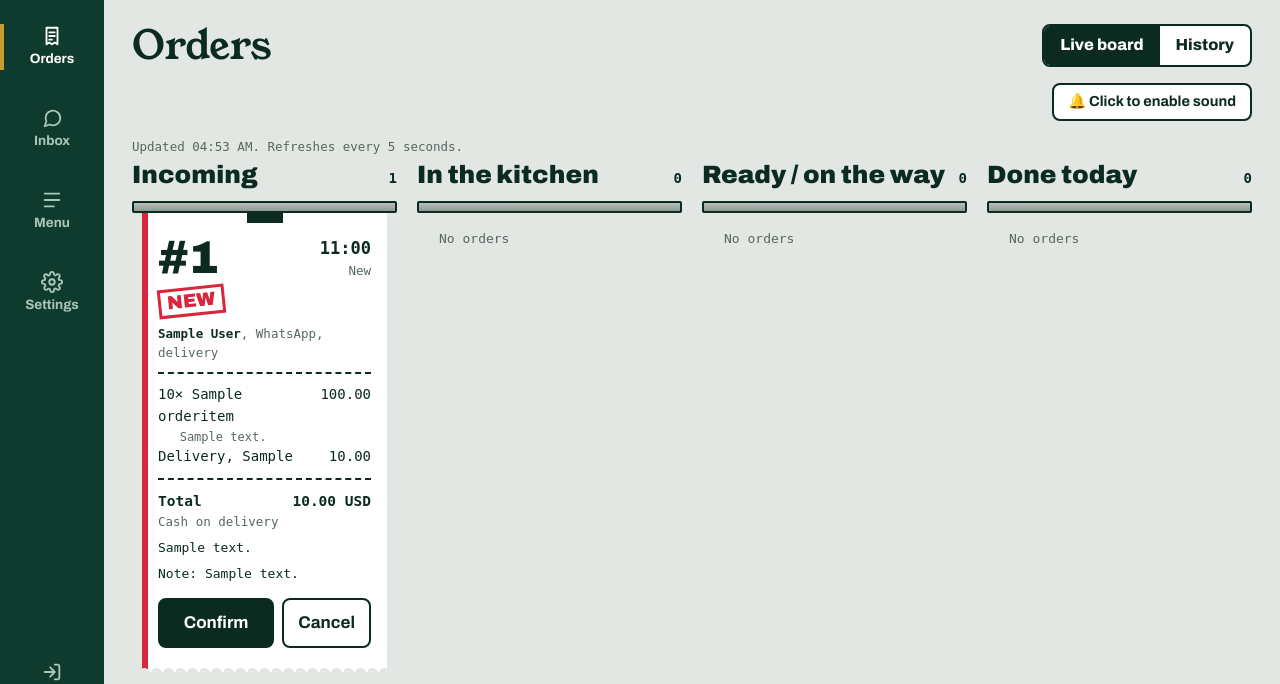
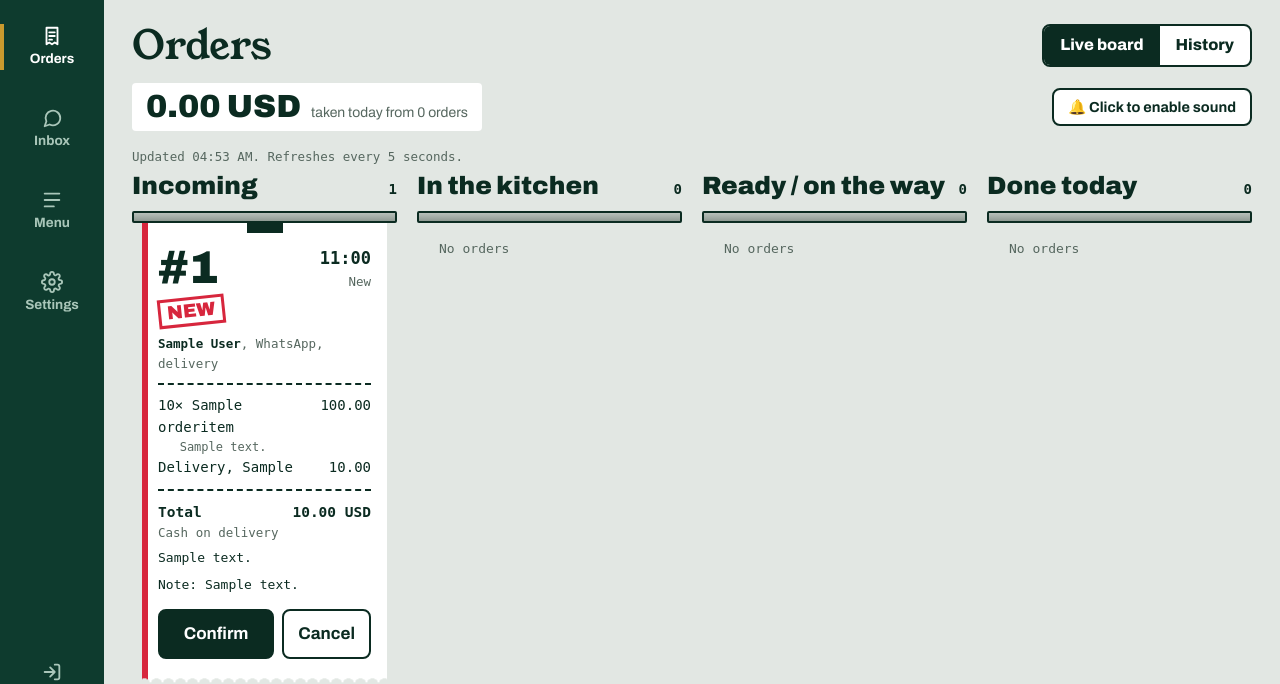
Before and after one commit to Namorgha/menuchat, a Django app: page /portal/orders/ in a window 1280 px wide. Shown: the part 76-760 px from the top of the page. Run offline with Django 5.2, Linux system fonts and the light colour scheme; a user stored in the database is signed in; tables that the repository leaves empty hold one stand-in row (values such as "Sample post"); some web fonts are replaced.

Commit message:
Show today's takings on the orders board
The board header shows the total of today's orders that weren't
cancelled and how many there were; it refreshes with the board.

```diff
--- a/portal/views.py
+++ b/portal/views.py
@@ -8,7 +8,7 @@ from django.contrib.auth import views as auth_views
 from django.contrib.auth.decorators import login_required
 from django.core.paginator import Paginator
 from django.db import transaction
-from django.db.models import Max, Prefetch, Q
+from django.db.models import Count, Max, Prefetch, Q, Sum
 from django.http import Http404, JsonResponse
 from django.shortcuts import get_object_or_404, redirect, render
 from django.urls import reverse
@@ -173,10 +173,19 @@ def _start_of_today():
     return timezone.localtime().replace(hour=0, minute=0, second=0, microsecond=0)
 
 
+def takings_today(restaurant) -> dict:
+    """Today's takings: the total of today's orders that weren't cancelled."""
+    today = Order.objects.filter(restaurant=restaurant, created_at__gte=_start_of_today()).exclude(
+        status=Order.Status.CANCELLED
+    )
+    summary = today.aggregate(total=Sum("total"), count=Count("id"))
+    return {"amount": f"{summary['total'] or 0:,.2f} {restaurant.currency}", "count": summary["count"]}
+
+
 @portal_view
 @require_GET
 def orders(request):
-    return page(request, "portal/orders_live.html", "orders", {"tab": "live"})
+    return page(request, "portal/orders_live.html", "orders", {"tab": "live", "takings": takings_today(request.restaurant)})
 
 
 @portal_view
@@ -219,7 +228,7 @@ def orders_data(request):
         {"title": title, "orders": [serialize(o) for o in orders if o.status in statuses]}
         for title, statuses in BOARD_COLUMNS
     ]
-    return JsonResponse({"columns": columns, "is_open": restaurant.is_open})
+    return JsonResponse({"columns": columns, "is_open": restaurant.is_open, "takings": takings_today(restaurant)})
 
 
 @portal_view
--- a/templates/portal/orders_live.html
+++ b/templates/portal/orders_live.html
@@ -3,7 +3,7 @@
 {% block content %}
 {% include "portal/_orders_tabs.html" %}
 <div class="board-bar">
-  <span></span>
+  <div class="takings" aria-live="polite"><b id="takings">{{ takings.amount }}</b><span id="takings-count">taken today from {{ takings.count }} order{{ takings.count|pluralize }}</span></div>
   <button type="button" class="btn btn-sm" id="sound-toggle" aria-pressed="false">🔕 Sound off</button>
 </div>
 <p class="board-status" id="board-status" aria-live="polite">Loading orders…</p>
@@ -18,6 +18,8 @@
   const csrf = document.querySelector("[name=csrfmiddlewaretoken]").value;
   const board = document.getElementById("board");
   const status = document.getElementById("board-status");
+  const takings = document.getElementById("takings");
+  const takingsCount = document.getElementById("takings-count");
   const esc = s => String(s ?? "").replace(/[&<>"']/g, c => ({ "&": "&amp;", "<": "&lt;", ">": "&gt;", '"': "&quot;", "'": "&#39;" }[c]));
   let known = null;
 
@@ -106,6 +108,8 @@
     if (fresh) { chime(); flash(ids.length); }
     known = ids;
     status.textContent = `Updated ${new Date().toLocaleTimeString([], { hour: "2-digit", minute: "2-digit" })}. Refreshes every 5 seconds.`;
+    takings.textContent = d.takings.amount;
+    takingsCount.textContent = `taken today from ${d.takings.count} order${d.takings.count === 1 ? "" : "s"}`;
     board.innerHTML = d.columns.map(c => `
       <section class="col"><h2><span>${esc(c.title)}</span><span>${c.orders.length}</span></h2>
         <div class="rail" aria-hidden="true"></div>
```
Also changed, not shown: portal/tests.py (+13 -0 lines), README.md.
